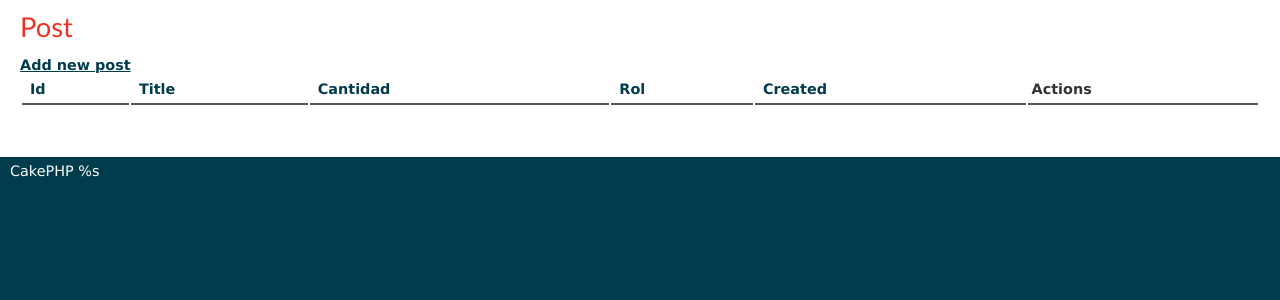
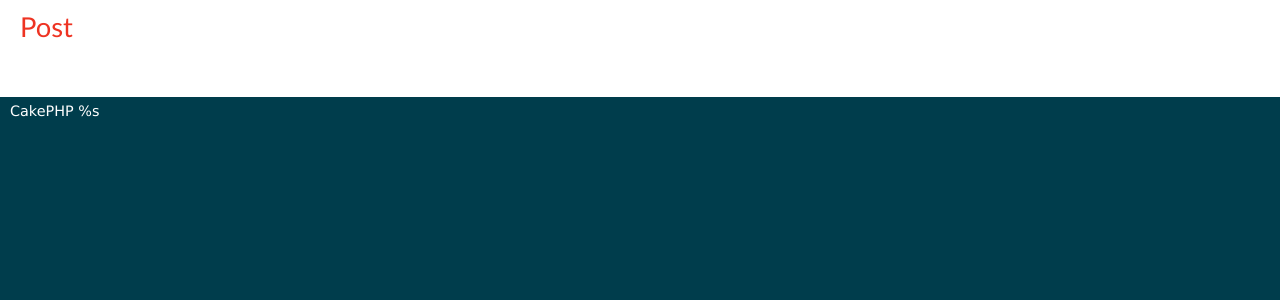
Before and after one commit to miranda-daniel/cakephp_con_cloud9, a CakePHP app: the page made by app/View/Posts/index.ctp in a window 1280 px wide. Shown: the part 20-320 px from the top of the page. Run offline with PHP 8.4 and a stand-in for CakePHP, Linux system fonts and the light colour scheme; the template is opened without the code that fills it, so the values that code supplies are empty; some libraries are stand-ins or nearby versions.

Commit message:
segundo commit prueba

```diff
--- a/app/Controller/PostsController.php
+++ b/app/Controller/PostsController.php
@@ -5,9 +5,9 @@
 
 		public function index() {
 
-			$this->Post->recursive = -1;
+			// $this->Post->recursive = -1;
 
-			$this->set('posts', $this->paginate());
+			// $this->set('posts', $this->paginate());
 		}
 
 		//////////////////////////////////////////////////////////////////////////////////////////////
--- a/app/View/Posts/index.ctp
+++ b/app/View/Posts/index.ctp
@@ -1,38 +1 @@
 <h2><?php echo __('Post'); ?></h2>
-
-<div>
-	<?php echo $this->Html->link(__('Add new post'), array('action' => 'add')); ?>
-</div>
-
-<table>
-	<tr>
-		<th><?php echo $this->Paginator->sort('id'); ?></th>
-		<th><?php echo $this->Paginator->sort('title'); ?></th>
-		<th><?php echo $this->Paginator->sort('cantidad'); ?></th>
-		<th><?php echo $this->Paginator->sort('rol'); ?></th>
-		<th><?php echo $this->Paginator->sort('created'); ?></th>
-		<th><?php echo __('Actions'); ?></th>
-	</tr>
-
-	<?php foreach ($posts as $post): ?>
-
-		<tr>
-			<td><?php echo h($post['Post']['id']); ?></td>
-			<td><?php echo $this->Html->link(__(h($post['Post']['title'])), array('action' => 'view', h($post['Post']['id'])));?></td>
-			<td><?php echo h($post['Post']['cantidad']); ?></td>
-			<td><?php echo h($post['Post']['rol_id']); ?></td>
-			<td><?php echo $this->Time->nice(h($post['Post']['created'])); ?></td>
-
-			<td>
-				<?php
-					echo $this->Html->link(__('Edit'), array('action' =>'edit', h($post['Post']['id'])));
-
-					echo " / ";
-
-					// Utiliza POSTLINK, para que no se pueda llevar acabo esta accion por URL.
-					echo $this->Form->postLink(__('Delete'), array('action' =>'delete', h($post['Post']['id'])), array('confirm' => 'Delete this post?'));?>
-			</td>
-		</tr>
-
-	<?php endforeach; ?>
-</table>
```
